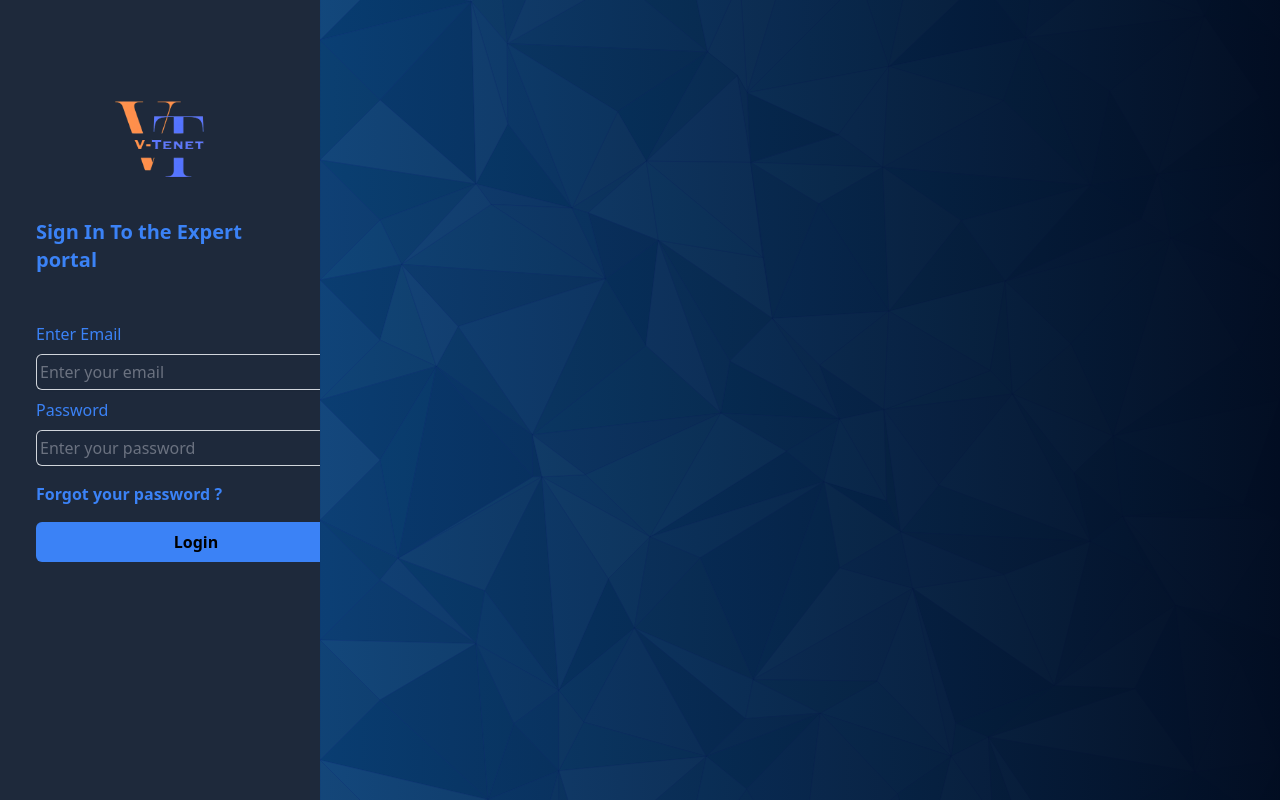
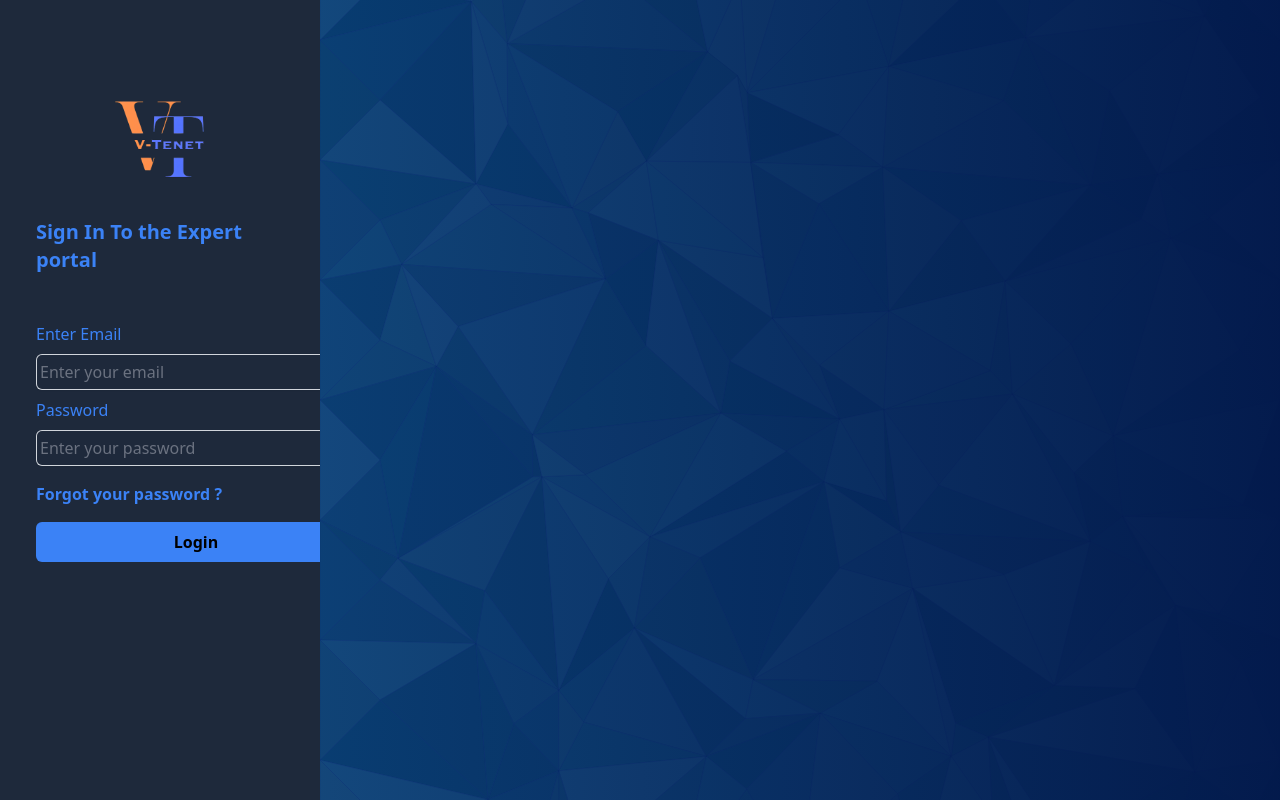
Before and after one commit to AjayDhami/planspiel-dark-pattern-detection, a React (Create React App) app in the folder frontend/: page /expertsignin in a window 1280 px wide. Built offline with nearby package versions, Linux system fonts and the light colour scheme.

Commit message:
VT-39 Styling updates in website dashboards

```diff
--- a/frontend/src/pages/expert/Expertsignin.css
+++ b/frontend/src/pages/expert/Expertsignin.css
@@ -1,7 +1,7 @@
 #secondarydiv{
     width: 100%;
     background-repeat: no-repeat;
-    background: linear-gradient(to left, rgba(1, 11, 34, 0.984), rgba(3, 47, 129, 0.859)),  url('../../../public/assets/bgimage.svg');
+    background: linear-gradient(to left, rgba(2, 24, 77, 0.984), rgba(3, 47, 129, 0.859)),  url('../../../public/assets/bgimage.svg');
     background-size: cover;
     background-position: center;
   }
--- a/frontend/src/pages/expert/WebsiteDashboard.tsx
+++ b/frontend/src/pages/expert/WebsiteDashboard.tsx
@@ -141,7 +141,7 @@ const WebsiteDashboard = () => {
                 </div>
             </div>
           </div>
-          <div className='md:col-span-3 h-[30rem] overflow-y-scroll px-16 py-4 border-l-2'>
+          <div className='md:col-span-3 h-[30rem] overflow-y-scroll px-12 py-4'>
           {filteredArray.map((pattern,index)=>(
             pattern.patternPhase === "InProgress" ?
               (<PatternCard patternKey={pattern.id} isAutoGenerated = {pattern.isAutoGenerated} websiteId={pattern.websiteId} patternId = {pattern.id} loggedInExpert = {experId ? experId : ""} pattern_date={pattern.createdAt} pattern_type={pattern.patternType} expertName={pattern.expertName} color={"#F9C32F"} text={"In Progress"} hoverText = {"Awaiting Verification from experts"} openModal = {()=> openPatternModal(pattern.id)}/>)
```
